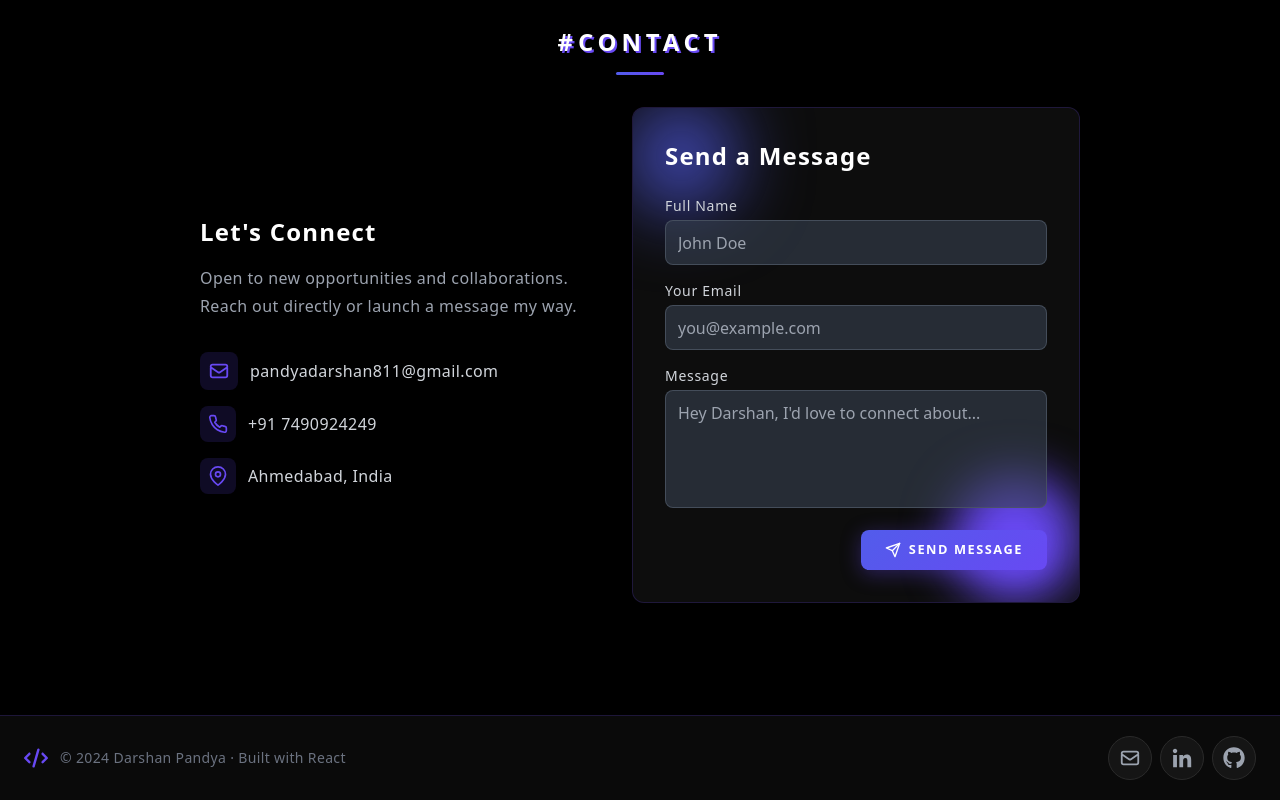
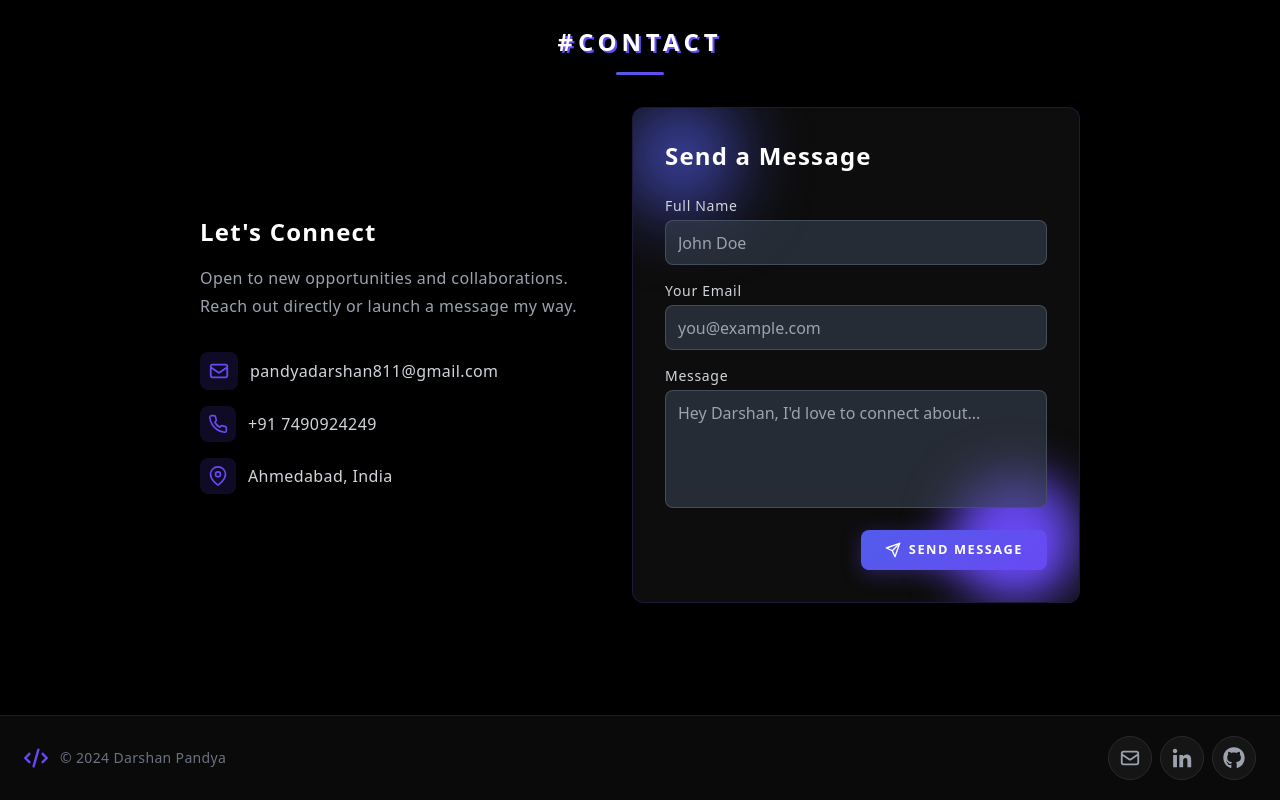
Before and after one commit to Darshan-Pandya10/Portfolio-2024, a React (Vite) app: page / in a window 1280 px wide. Shown: the part 3551-4351 px from the top of the page. Built offline with nearby package versions, Linux system fonts and the light colour scheme; no server answers.

Commit message:
remove text from footer

```diff
--- a/src/Components/Footer.jsx
+++ b/src/Components/Footer.jsx
@@ -28,7 +28,7 @@ const Footer = () => {
       <div className="flex items-center gap-3">
         <FaCode size={24} className="text-[#6849f3]" />
         <span className="text-gray-500 text-sm tracking-wide">
-          © {new Date().getFullYear()} Darshan Pandya · Built with React
+          © {new Date().getFullYear()} Darshan Pandya
         </span>
       </div>
       <div className="flex items-center gap-2">
```
